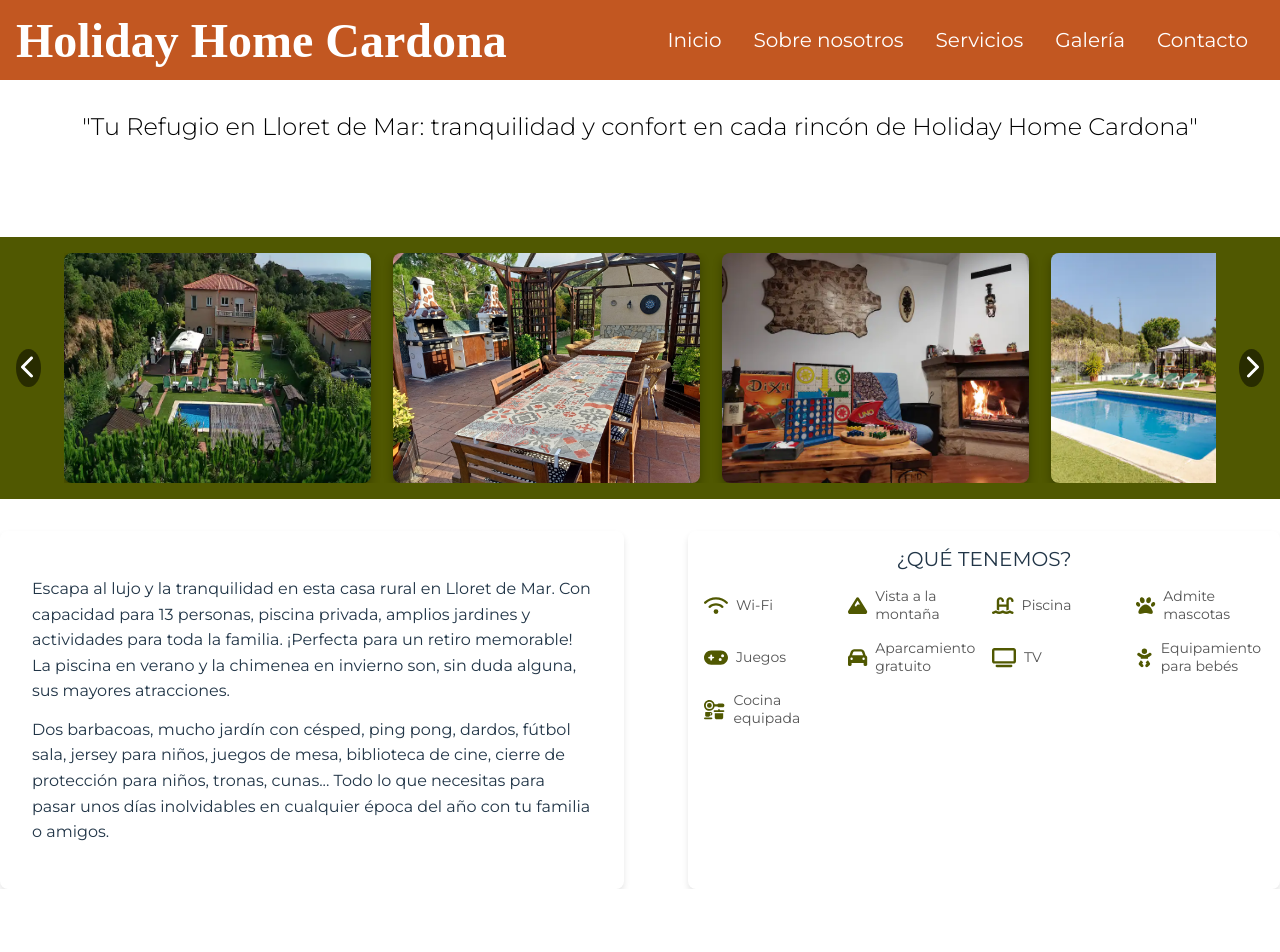
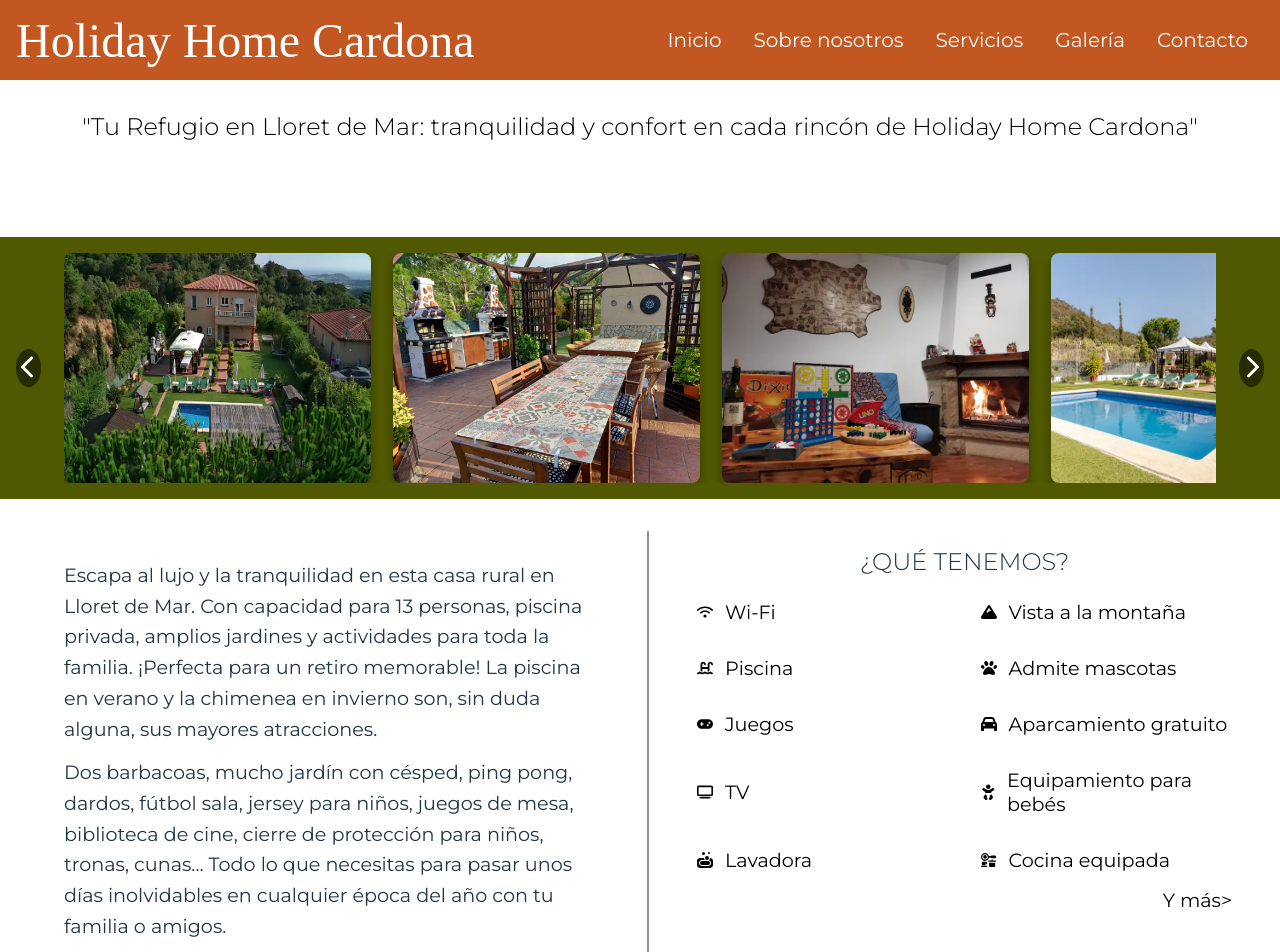
Before and after one commit to SaraJoLo/H.H.Cardona, a React (Vite) app: page / in a window 1280 px wide. Shown: the top 952 px of the page. Before the commit the page ends 889 px from the top, so only its background shows below. Built offline with nearby package versions, Linux system fonts and the light colour scheme; a web font is replaced by a local one.

Commit message:
feature/home contents

```diff
--- a/src/components/header/header.jsx
+++ b/src/components/header/header.jsx
@@ -6,7 +6,7 @@
   return (
     <section class="headerBox">
       <div className="titleBox">
-        <h1>Holiday Home Cardona</h1>
+        <Link to="/" className="titleLink">Holiday Home Cardona</Link>
       </div>
       <div >
         <ul className="navBar">
--- a/src/components/header/header.scss
+++ b/src/components/header/header.scss
@@ -9,10 +9,14 @@
 }
 .titleBox{
     font-family: 'Overlock SC';
-    font-size: 2rem;
+    font-size: 3rem;
     font-weight: 400;
     font-style: normal;
-    margin:1rem;
+    margin: 1rem;
+}
+.titleBox .titleLink{
+    color: inherit;
+    text-decoration: none;
 }
 .navBar{
     display: flex;
--- a/src/pages/Home/home.jsx
+++ b/src/pages/Home/home.jsx
@@ -1,8 +1,9 @@
 import React from 'react';
 import './home.scss';
+import { Link } from 'react-router-dom';
 import Carrousel from '../../components/carrousel/carrousel';
 import { FontAwesomeIcon } from '@fortawesome/react-fontawesome';
-import { faWifi, faMountain, faSwimmingPool, faPaw, faGamepad, faCar, faTv, faBaby, faKitchenSet } from '@fortawesome/free-solid-svg-icons';
+import { faWifi, faSoap ,faMountain, faSwimmingPool, faPaw, faGamepad, faCar, faTv, faBaby, faKitchenSet } from '@fortawesome/free-solid-svg-icons';
 
 const amenities = [
   { icon: faWifi, label: "Wi-Fi" },
@@ -13,6 +14,7 @@
   { icon: faCar, label: "Aparcamiento gratuito" },
   { icon: faTv, label: "TV" },
   { icon: faBaby, label: "Equipamiento para bebés" },
+  { icon: faSoap, label: "Lavadora"},
   { icon: faKitchenSet, label: "Cocina equipada" },
 ]
 const images = [
@@ -57,6 +59,9 @@
               </div>
             ))}
           </div>
+          <div className="moreButton">
+            <Link to="/services" className="button-link">Y más  </Link>
+          </div>
         </div>
       </div>
     </div>
--- a/src/pages/Home/home.scss
+++ b/src/pages/Home/home.scss
@@ -21,56 +21,76 @@
 
 .text-section {
   flex: 1;
-  padding: 2rem;
-  border-radius: 8px;
-  box-shadow: 0 4px 6px rgba(0, 0, 0, 0.1);
+  margin-left: 3rem;
+  padding: 1rem;
 }
 
 .text-section p {
   margin: 0.8rem 0;
-  font-size: 1rem;
+  font-size: 1.2rem;
   line-height: 1.6;
 }
 
 .divider {
-  .divider {
-    width: 1px;
-    height: 100%;
-    background-color: #000000;
-  }
+    width: 2px;
+    background-color: #929292;
 }
+
 
 .icon-section {
   flex: 1;
   padding: 1rem;
-  border-radius: 8px;
-  box-shadow: 0 4px 6px rgba(0, 0, 0, 0.1);
+  display: flex;
+  flex-direction: column;
+  margin-right: 2rem;
 }
 
 .icon-section h3 {
-  font-size: 1.25rem;
-  font-weight: normal;
   display: flex;
+  flex-direction: column;
   align-items: center;
-  justify-content: center;
-  margin-bottom: 1rem;
+  justify-content: safe;
+  font-size: 1.5rem;
+  font-weight: 300;
+  margin-bottom: 1.5rem;
+  text-align: center;
 }
 
 .amenities-grid {
   display: grid;
-  grid-template-columns: repeat(auto-fill, minmax(120px, 1fr));
-  gap: 1rem;
+  grid-template-columns: repeat(2, 1fr);
+  gap: 2rem;
+  width: 100%;
 }
 
 .amenity-item {
   display: flex;
   align-items: center;
-  gap: 0.5rem;
-  font-size: 0.875rem;
-  color: #555;
+  gap: 0.75rem;
+  font-size: 1.2rem;
+  color: #000000;
 }
 
 .amenity-icon {
-  color: #505801;
+  color: #000000;
+  font-size: 1rem;
+  width: 1rem;
+  height: 1rem;
+  display: flex;
+  align-items: center;
+  justify-content: center;
+}
+
+.moreButton .button-link{
+  margin-top: 1rem;
+  display: flex;
+  align-items: center;
+  justify-content: flex-end;
+  color: #000000;
   font-size: 1.2rem;
+  text-decoration: none;
+
+  &::after {
+    content: " >";
+  }
 }
```
